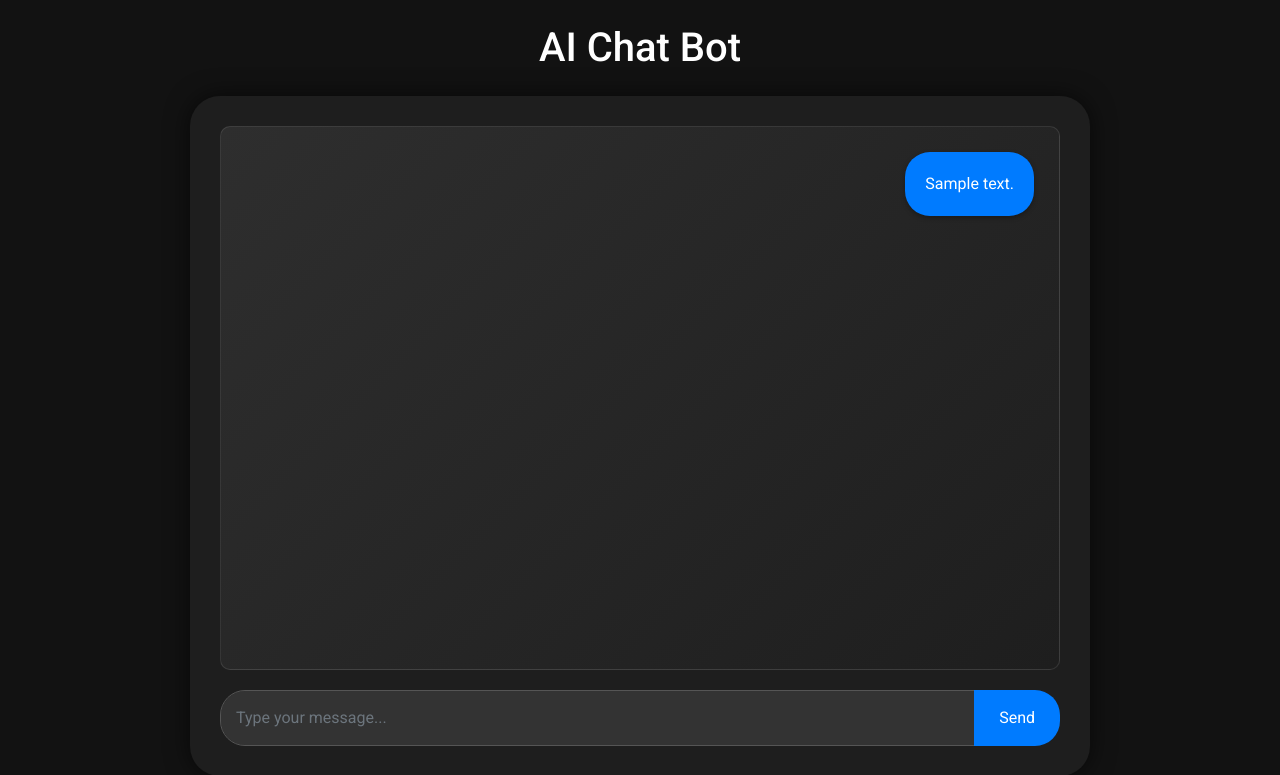
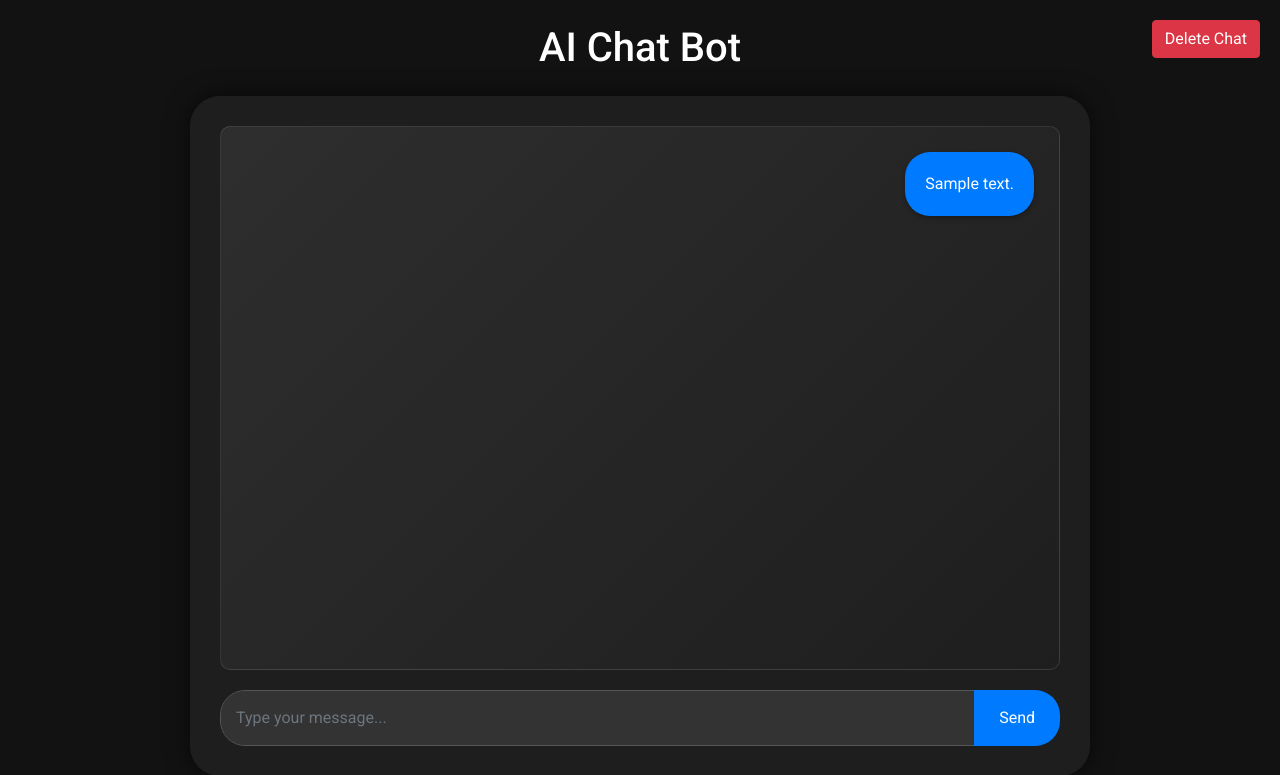
Before and after one commit to ParmarManthanrajsinh/AI-Bot-in-PHP, a PHP site: page / in a window 1280 px wide. Shown: the top 775 px of the page. Run offline with PHP 8.4, Linux system fonts and the light colour scheme; tables that the repository leaves empty hold one stand-in row (values such as "Sample post").

Commit message:
added Delete Chat button

```diff
--- a/index.php
+++ b/index.php
@@ -13,8 +13,20 @@ function insertMessage($conn, $role, $content)
     $stmt->close();
 }
 
+function deleteAllMessage($conn)
+{
+    $stmt = $conn->prepare("TRUNCATE TABLE `ai-chat`.`chat_messages`");
+    if (!$stmt->execute()) {
+        error_log("Error inserting message: " . $stmt->execute());
+    }
+    $stmt->close();
+}
+
 // Process user input
 if ($_SERVER['REQUEST_METHOD'] === 'POST') {
+
+    if(isset($_POST['message']))
+    {
         $message = trim($_POST['message']);
 
         if (!empty($message)) {
@@ -26,6 +38,11 @@ if ($_SERVER['REQUEST_METHOD'] === 'POST') {
 
             // Insert assistant response into database without session ID
             insertMessage($conn, 'assistant', $response);
+        }
+    }
+
+    if (isset($_POST['delete'])) {
+        deleteAllMessage($conn);
     }
 }
 
@@ -79,6 +96,10 @@ $conn->close();
                     <button type="submit" class="btn btn-primary">Send</button>
                 </div>
             </form>
+
+            <form method="POST" class="delete-chat-container">
+                <button type="submit" class="btn btn-danger" name="delete">Delete Chat</button>
+            </form>
         </div>
     </div>
     <script src="https://cdn.jsdelivr.net/npm/bootstrap@5.1.3/dist/js/bootstrap.bundle.min.js"></script>
--- a/style.css
+++ b/style.css
@@ -104,6 +104,13 @@ body {
   background-color: rgb(0, 86, 179);
 }
 
+.delete-chat-container {
+  position: absolute;
+  top: 20px;
+  right: 20px;
+}
+
+
 /* Scrollbar Styling */
 .chat-history::-webkit-scrollbar {
   width: 8px;
```
Lines whose indentation alone changed are shown as unchanged.
